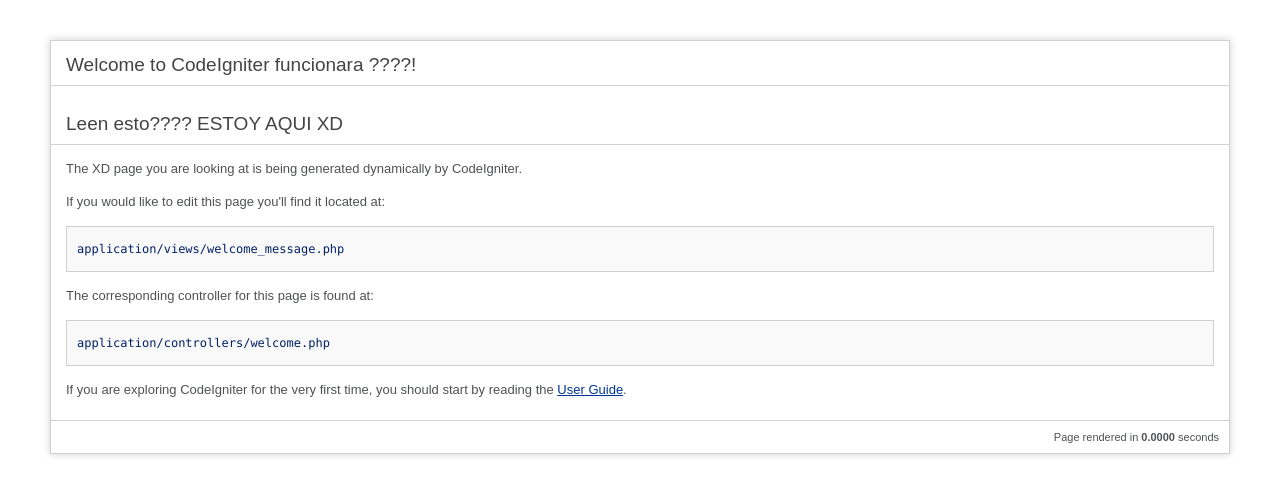
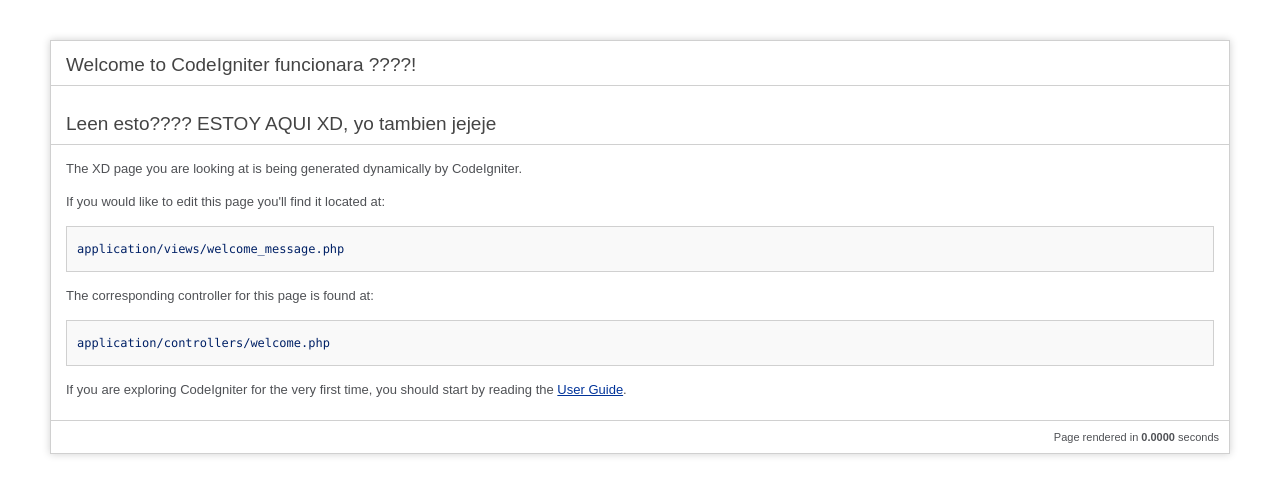
Before and after one commit to jeici/siatg, a CodeIgniter app: page / in a window 1280 px wide. Shown: the top 494 px of the page. Run offline with CodeIgniter, Linux system fonts and the light colour scheme.

Commit message:
otra prueba por si las dudas

```diff
--- a/application/views/welcome_message.php
+++ b/application/views/welcome_message.php
@@ -69,7 +69,7 @@
 <div id="container">
 	<h1>Welcome to CodeIgniter funcionara ????!</h1>
 
-	<h1>Leen esto???? ESTOY AQUI XD</h1>
+	<h1>Leen esto???? ESTOY AQUI XD, yo tambien jejeje</h1>
 	<div id="body">
 		<p>The XD page you are looking at is being generated dynamically by CodeIgniter.</p>
 
```
